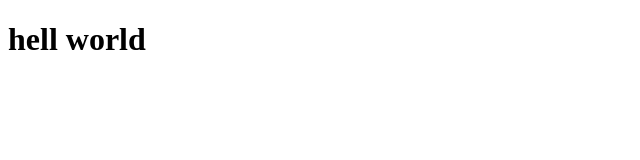
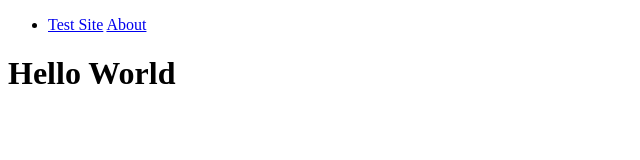
Before and after one commit to j127/gatsby-3-tailwind, a Gatsby site: page / in a window 1280 px wide. Shown: the whole page, without its empty margins (0-640 px from the left). Built offline with nearby package versions, Linux system fonts and the light colour scheme; Gatsby itself is replaced by a stand-in of ours.

Commit message:
Fix title, metadata, typo

```diff
--- a/src/components/layout.tsx
+++ b/src/components/layout.tsx
@@ -1,8 +1,14 @@
 import React from "react";
 
+import Navbar from "./navbar";
+
 const Layout: React.FC = ({ children }): JSX.Element => {
-    console.log("children", children);
-    return <div>{children}</div>;
+    return (
+        <>
+            <Navbar />
+            <div>{children}</div>
+        </>
+    );
 };
 
 export default Layout;
--- a/src/components/metadata.tsx
+++ b/src/components/metadata.tsx
@@ -46,14 +46,14 @@ type MetadataProps = {
  *
  * https://github.com/nfl/react-helmet
  */
-const Metadata = ({
+const Metadata: React.FC<MetadataProps> = ({
     title,
     description,
     isHomepage = false,
     lang = "en",
     isNoIndex = false,
     bodyClass = "default",
-}: MetadataProps) => {
+}) => {
     const { site } = useStaticQuery(
         graphql`
             query {
@@ -79,10 +79,13 @@ const Metadata = ({
     const metaRobots = isNoIndex === true ? "noindex" : null;
 
     return (
-        <Helmet defaultTitle={title} titleTemplate={titleTemplate}>
+        <Helmet title={title} titleTemplate={titleTemplate}>
             <html lang={lang} />
             <body className={bodyClass} />
             <meta name="description" content={description} />
+
+            {/* Override to remove the version number */}
+            <meta name="generator" content="Gatsby" />
 
             {metaRobots ? <meta name="robots" content={metaRobots} /> : null}
         </Helmet>
--- /dev/null
+++ b/src/components/navbar.tsx
@@ -0,0 +1,28 @@
+import React from "react";
+
+import { Link, useStaticQuery, graphql } from "gatsby";
+
+const Navbar: React.FC = (): JSX.Element => {
+    const { site } = useStaticQuery(graphql`
+        query {
+            site {
+                siteMetadata {
+                    title
+                }
+            }
+        }
+    `);
+
+    return (
+        <nav>
+            <ul>
+                <li>
+                    <Link to="/">{site.siteMetadata.title}</Link>{" "}
+                    <Link to="/about/">About</Link>
+                </li>
+            </ul>
+        </nav>
+    );
+};
+
+export default Navbar;
--- a/src/pages/index.tsx
+++ b/src/pages/index.tsx
@@ -11,7 +11,7 @@ const IndexPage: React.FC = (): JSX.Element => {
                 description="This is the home page"
                 isHomepage={true}
             />
-            <h1>hell world</h1>
+            <h1>Hello World</h1>
         </Layout>
     );
 };
```
